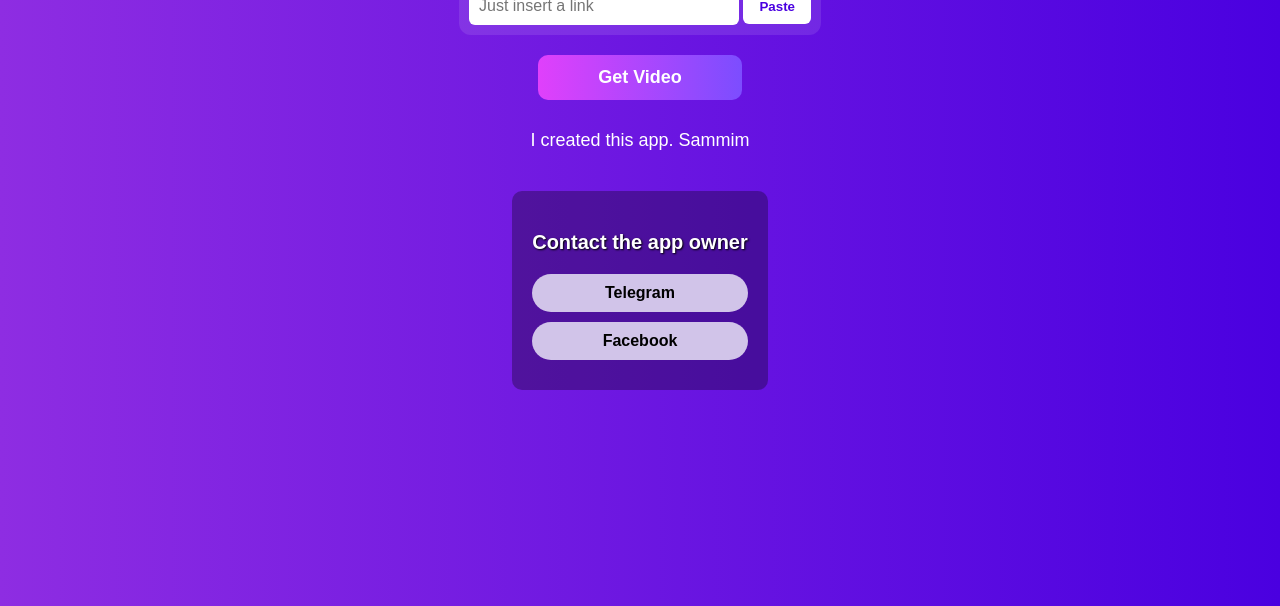
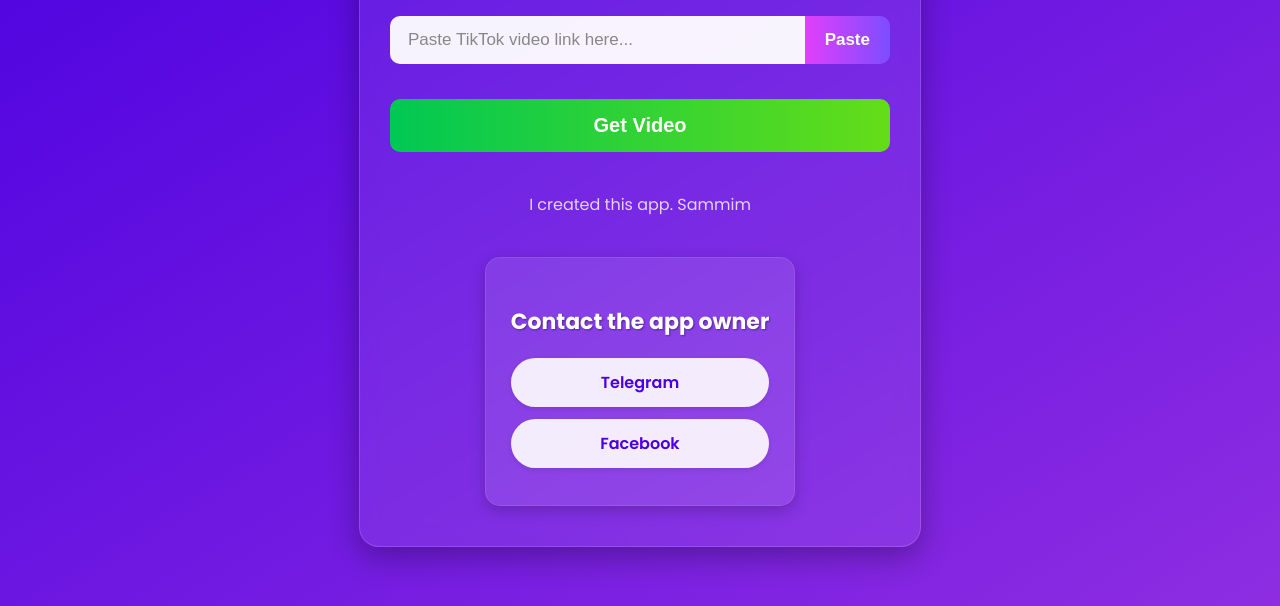
Before and after one commit to guui68/GX-sammim, a plain HTML site: page index.html in a window 1280 px wide. Shown: the part 194-800 px from the top of the page. Drawn offline with Linux system fonts and the light colour scheme.

Commit message:
Revamp index.html with styling and functionality updates

```diff
--- a/index.html
+++ b/index.html
@@ -4,115 +4,176 @@
   <meta charset="UTF-8" />
   <meta name="viewport" content="width=device-width, initial-scale=1.0"/>
   <title>XG Sammim TikTok Downloader</title>
+  <link href="https://fonts.googleapis.com/css2?family=Poppins:wght@400;600;700&display=swap" rel="stylesheet">
   <style>
     body {
       margin: 0;
       padding: 0;
-      font-family: Arial, sans-serif;
-      background: linear-gradient(to right, #8e2de2, #4a00e0);
+      font-family: 'Poppins', sans-serif; /* Poppins ফন্ট ব্যবহার করা হয়েছে */
+      background: linear-gradient(to bottom right, #4a00e0, #8e2de2); /* গভীর বেগুনি ব্যাকগ্রাউন্ড */
       color: white;
       text-align: center;
+      min-height: 100vh;
+      display: flex;
+      flex-direction: column;
+      justify-content: center;
+      align-items: center;
     }
     .container {
-      margin-top: 80px;
-      padding: 20px;
+      background: rgba(255, 255, 255, 0.08); /* সেমি-ট্রান্সপারেন্ট ব্যাকগ্রাউন্ড */
+      border-radius: 20px; /* আরও গোলাকার কোণা */
+      padding: 40px 30px;
+      box-shadow: 0 10px 30px rgba(0, 0, 0, 0.3); /* গভীর শ্যাডো */
+      max-width: 500px;
+      width: 90%;
+      backdrop-filter: blur(10px); /* ব্লার ইফেক্ট */
+      border: 1px solid rgba(255, 255, 255, 0.15); /* হালকা বর্ডার */
     }
     h1 {
-      font-size: 28px;
+      font-size: 36px;
+      margin-bottom: 30px;
+      font-weight: 700;
+      text-shadow: 2px 2px 5px rgba(0, 0, 0, 0.5); /* টাইটেলে শ্যাডো */
+    }
+    .input-group {
+      display: flex; /* ইনপুট এবং বাটন পাশাপাশি রাখতে */
+      justify-content: center;
       margin-bottom: 20px;
     }
-    .input-box {
-      background: rgba(255, 255, 255, 0.1);
-      border-radius: 12px;
-      padding: 10px;
-      display: inline-block;
+    input[type="text"] {
+      flex-grow: 1; /* ইনপুট ফিল্ড যতটা সম্ভব জায়গা নেবে */
+      padding: 14px 18px;
+      border: none;
+      border-radius: 10px 0 0 10px; /* পেস্ট বাটনের সাথে মিশে যাওয়ার জন্য */
+      font-size: 17px;
+      outline: none;
+      background: rgba(255, 255, 255, 0.95); /* প্রায় সাদা ব্যাকগ্রাউন্ড */
+      color: #333;
     }
-    input[type="text"] {
-      width: 250px;
-      padding: 10px;
-      border: none;
-      border-radius: 6px;
-      font-size: 16px;
-      outline: none;
+    input[type="text"]::placeholder {
+      color: #888;
     }
     .paste-btn {
-      padding: 10px 16px;
-      background-color: white;
-      color: #4a00e0;
+      padding: 14px 20px;
+      background: linear-gradient(to right, #e040fb, #7c4dff); /* আগের মতোই রঙিন */
+      color: white;
       border: none;
-      border-radius: 6px;
-      font-weight: bold;
+      border-radius: 0 10px 10px 0; /* ইনপুট ফিল্ডের সাথে মিলিয়ে */
+      font-weight: 600;
+      font-size: 17px;
       cursor: pointer;
+      transition: background 0.3s ease, transform 0.2s ease;
     }
-    .download-btn {
-      margin-top: 20px;
-      padding: 12px 60px;
-      background: linear-gradient(to right, #e040fb, #7c4dff);
+    .paste-btn:hover {
+      background: linear-gradient(to right, #7c4dff, #e040fb);
+      transform: translateY(-2px);
+    }
+
+    .fetch-btn {
+      width: 100%;
+      padding: 15px 0;
+      background: linear-gradient(to right, #00c853, #64dd17); /* সবুজ গেট ভিডিও বাটন */
       color: white;
       border: none;
       border-radius: 10px;
-      font-size: 18px;
-      font-weight: bold;
+      font-size: 20px;
+      font-weight: 700;
       cursor: pointer;
+      transition: background 0.3s ease, transform 0.2s ease;
+      margin-top: 15px;
+    }
+    .fetch-btn:hover {
+      background: linear-gradient(to right, #64dd17, #00c853);
+      transform: translateY(-2px);
+    }
+    .fetch-btn:disabled {
+        background: #ccc;
+        cursor: not-allowed;
     }
 
     /* Quality Options Style */
     #quality-options {
-      margin-top: 25px;
+      margin-top: 30px;
       display: none; /* শুরুতে লুকানো থাকবে */
+      padding-top: 20px;
+      border-top: 1px solid rgba(255, 255, 255, 0.2);
+    }
+    #quality-options h3 {
+        font-size: 24px;
+        margin-bottom: 20px;
+        font-weight: 600;
     }
     .q-btn {
       display: block;
-      width: 200px;
-      margin: 10px auto;
-      padding: 12px;
+      width: calc(100% - 20px); /* Padding হিসাব করে */
+      margin: 15px auto;
+      padding: 15px 0;
       text-decoration: none;
       color: white;
-      font-weight: bold;
-      border-radius: 8px;
-      transition: 0.3s;
+      font-weight: 600;
+      font-size: 18px;
+      border-radius: 10px;
+      transition: background 0.3s ease, transform 0.2s ease, box-shadow 0.3s ease;
+      box-shadow: 0 4px 10px rgba(0, 0, 0, 0.2);
     }
-    .hd-btn { background: #ff9800; }
-    .sd-btn { background: #2196f3; }
-    .mp3-btn { background: #f44336; }
+    .q-btn:hover {
+        transform: translateY(-3px);
+        box-shadow: 0 8px 15px rgba(0, 0, 0, 0.3);
+    }
+    .hd-btn { background: linear-gradient(to right, #ff9800, #ffc107); } /* কমলা */
+    .hd-btn:hover { background: linear-gradient(to right, #ffc107, #ff9800); }
+    .sd-btn { background: linear-gradient(to right, #2196f3, #03a9f4); } /* নীল */
+    .sd-btn:hover { background: linear-gradient(to right, #03a9f4, #2196f3); }
+    .mp3-btn { background: linear-gradient(to right, #f44336, #e53935); } /* লাল */
+    .mp3-btn:hover { background: linear-gradient(to right, #e53935, #f44336); }
 
     .creator {
-      margin-top: 30px;
-      font-size: 18px;
+      margin-top: 40px;
+      font-size: 16px;
+      opacity: 0.8;
     }
     .contact-box {
       margin-top: 40px;
-      background-color: rgba(0, 0, 0, 0.3);
-      padding: 20px;
-      border-radius: 10px;
+      background-color: rgba(255, 255, 255, 0.1);
+      padding: 25px;
+      border-radius: 15px;
       display: inline-block;
+      box-shadow: 0 5px 15px rgba(0, 0, 0, 0.2);
+      border: 1px solid rgba(255, 255, 255, 0.1);
     }
     .contact-box h3 {
       margin-bottom: 20px;
-      font-size: 20px;
-      text-shadow: 1px 1px 2px black;
+      font-size: 22px;
+      text-shadow: 1px 1px 2px rgba(0, 0, 0, 0.4);
     }
     .contact-box a {
       display: block;
-      margin: 10px 0;
-      background: #d1c4e9;
-      color: #000;
+      margin: 12px 0;
+      background: rgba(255, 255, 255, 0.9);
+      color: #4a00e0; /* বেগুনি টেক্সট */
       text-decoration: none;
-      padding: 10px;
-      border-radius: 20px;
-      font-weight: bold;
+      padding: 12px;
+      border-radius: 25px;
+      font-weight: 600;
+      transition: background 0.3s ease, color 0.3s ease, transform 0.2s ease;
+      box-shadow: 0 2px 5px rgba(0, 0, 0, 0.1);
+    }
+    .contact-box a:hover {
+      background: #e0e0e0;
+      color: #8e2de2;
+      transform: translateY(-2px);
     }
   </style>
 </head>
 <body>
   <div class="container">
     <h1>TikTok Video Downloader</h1>
-    <div class="input-box">
-      <input type="text" id="videoUrl" placeholder="Just insert a link">
+    <div class="input-group">
+      <input type="text" id="videoUrl" placeholder="Paste TikTok video link here...">
       <button class="paste-btn" onclick="pasteText()">Paste</button>
     </div>
-    <br>
-    <button class="download-btn" id="fetchBtn" onclick="fetchVideoData()">Get Video</button>
+
+    <button class="fetch-btn" id="fetchBtn" onclick="fetchVideoData()">Get Video</button>
 
     <div id="quality-options">
       <h3>Select Quality:</h3>
@@ -136,9 +197,14 @@
       const optionsDiv = document.getElementById("quality-options");
       const fetchBtn = document.getElementById("fetchBtn");
 
-      if (!url) return alert("Please insert a TikTok link.");
+      if (!url) {
+        alert("Please insert a TikTok link.");
+        return;
+      }
 
       fetchBtn.innerText = "Processing...";
+      fetchBtn.disabled = true; // প্রসেসিং চলাকালীন বাটন ডিসেবল থাকবে
+      optionsDiv.style.display = "none"; // নতুন সার্চের আগে অপশনগুলো লুকানো থাকবে
 
       try {
         const response = await fetch(`https://tikwm.com/api/?url=${encodeURIComponent(url)}`);
@@ -147,31 +213,40 @@
         if (result.data) {
           const data = result.data;
 
-          // লিঙ্কগুলো বাটনে সেট করা
-          document.getElementById("hdLink").href = data.hdplay || data.play;
+          document.getElementById("hdLink").href = data.hdplay || data.play; // HD না থাকলে normal play লিংক ব্যবহার করবে
           document.getElementById("sdLink").href = data.play;
           document.getElementById("mp3Link").href = data.music;
 
-          // অপশনগুলো প্রদর্শন করা
-          optionsDiv.style.display = "block";
+          optionsDiv.style.display = "block"; // অপশনগুলো প্রদর্শন করা
           fetchBtn.innerText = "Get Video";
+          fetchBtn.disabled = false; // প্রসেসিং শেষ হলে বাটন এনাবল হবে
         } else {
-          alert("Could not find video. Check the link.");
+          alert("Could not find video. Check the link or try again later.");
           fetchBtn.innerText = "Get Video";
+          fetchBtn.disabled = false;
         }
       } catch (err) {
         alert("Something went wrong. Please try again later.");
+        console.error(err);
         fetchBtn.innerText = "Get Video";
+        fetchBtn.disabled = false;
       }
     }
 
     function pasteText() {
       navigator.clipboard.readText().then(text => {
         document.getElementById("videoUrl").value = text;
+        document.getElementById("quality-options").style.display = "none"; // পেস্ট করার পর অপশনগুলো লুকানো
       }).catch(() => {
         alert("Clipboard access denied. Please paste manually.");
       });
     }
+
+    // ইনপুট ফিল্ডে কিছু লিখলে বাটনগুলো লুকানোর জন্য
+    document.getElementById("videoUrl").addEventListener("input", function() {
+        document.getElementById("quality-options").style.display = "none";
+    });
+
   </script>
 </body>
 </html>
```
